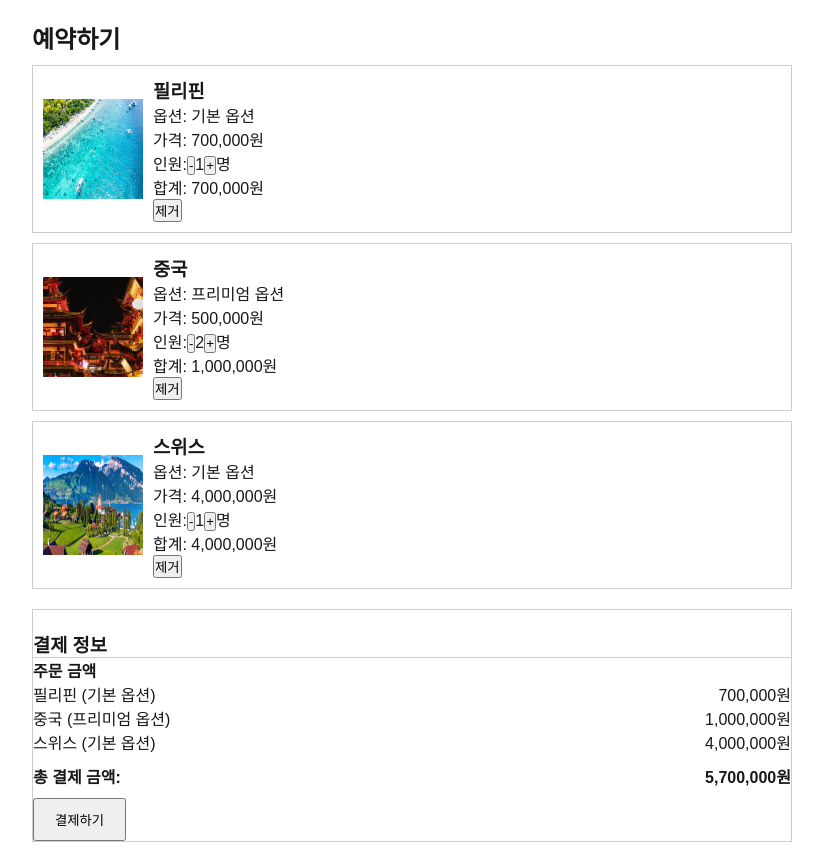
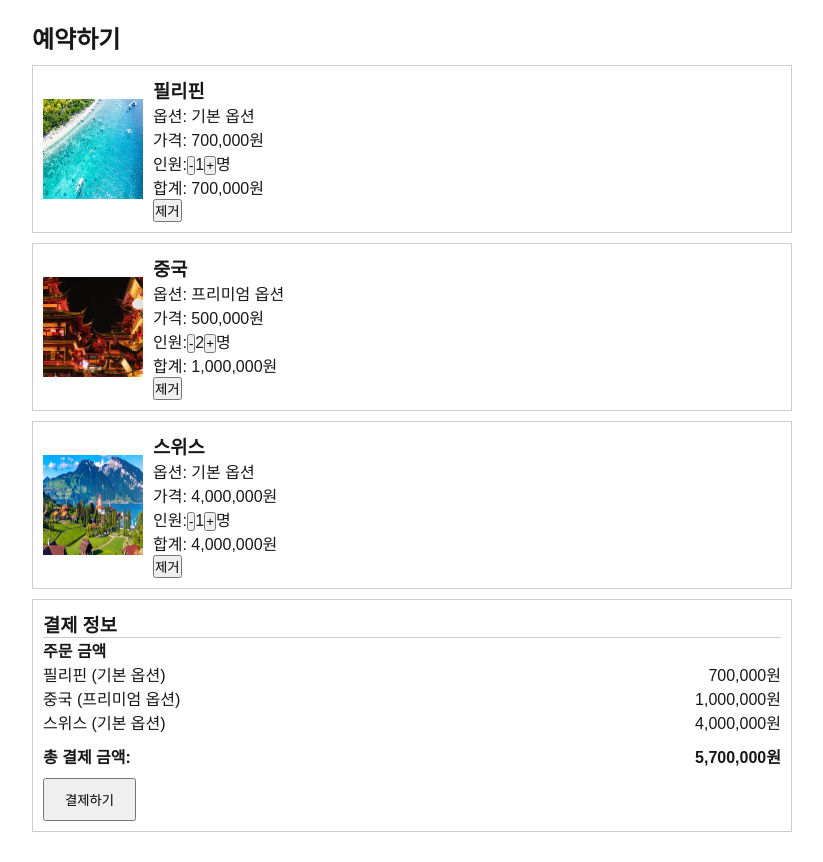
Before and after one commit to LeeMinyoung-1120/Travel-Shopping, a Next.js app in the folder shopping-site/: page /CartPage/CartPage in a window 1280 px wide. Shown: the whole page, without its empty margins (228-1051 px from the left). Built offline with nearby package versions, Linux system fonts and the light colour scheme.

Commit message:
CartPage modify

```diff
--- a/shopping-site/src/pages/CartPage/CartPage.tsx
+++ b/shopping-site/src/pages/CartPage/CartPage.tsx
@@ -30,7 +30,7 @@ const CartPage: React.FC = () => {
             </div>
           ))}
 
-          <div style={{ border: '1px solid #ccc', paddingTop: '20px', marginTop: '20px' }}>
+          <div style={{ border: '1px solid #ccc', paddingTop: '20px', marginTop: '20px' ,padding: '10px', margin: '10px 0',}}>
             <h3>결제 정보</h3>
             <h4 style={{borderTop: '1px solid #ccc'}}>주문 금액</h4>
             {items.map(item => (
@@ -39,7 +39,7 @@ const CartPage: React.FC = () => {
                 <span>{(item.price * item.quantity).toLocaleString()}원</span>
               </div>
             ))}
-            <div style={{ display: 'flex', justifyContent: 'space-between', fontWeight: 'bold', marginTop: '10px' }}>
+            <div style={{ display: 'flex', justifyContent: 'space-between', fontWeight: 'bold', marginTop: '10px'}}>
               <span>총 결제 금액:</span>
               <span>{total.toLocaleString()}원</span>
             </div>
```
